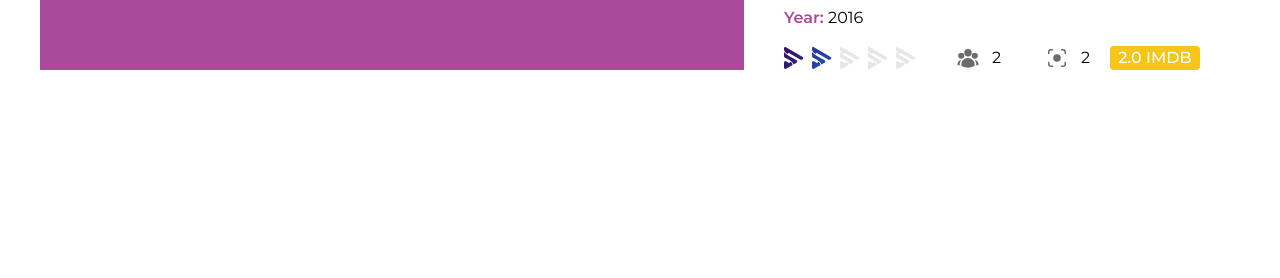
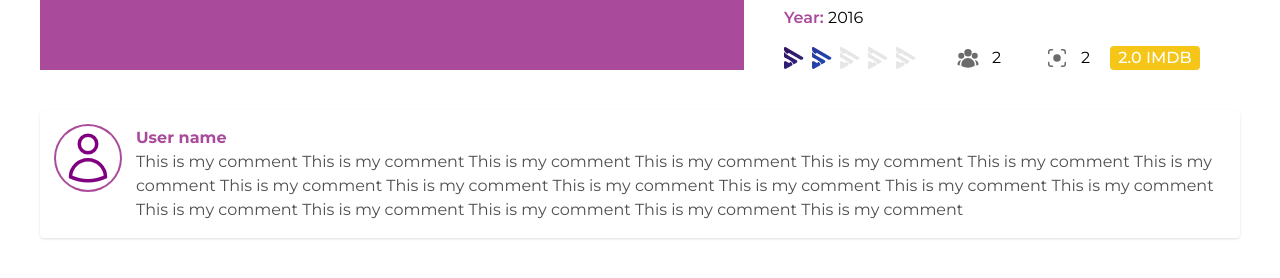
Before and after one commit to Alexdruso/HackaTUMeme, a Next.js app in the folder movie-picker-frontend/: page /movies/5180652121 in a window 1280 px wide. Shown: the part 528-806 px from the top of the page. Built offline with nearby package versions, Linux system fonts and the light colour scheme.

Commit message:
frontend: add comment section

```diff
--- /dev/null
+++ b/movie-picker-frontend/components/comment-section.tsx
@@ -0,0 +1,15 @@
+import Comment from './comment'
+
+function CommentSection() {
+  return (
+    <div className="py-10">
+      <Comment comment="This is my comment This is my comment This is my comment
+      This is my comment This is my comment This is my comment
+      This is my comment This is my comment This is my comment This is my comment
+      This is my comment This is my comment This is my comment This is my comment
+      This is my comment This is my comment This is my comment This is my comment "></Comment>
+    </div>
+  )
+}
+
+export default CommentSection
--- /dev/null
+++ b/movie-picker-frontend/components/comment.tsx
@@ -0,0 +1,15 @@
+import UserImage from "./user-image"
+
+function Comment({ comment }: { comment: string}) {
+  return (
+    <div className="shadow rounded p-4 flex gap-4">
+      <UserImage size="l" hover={false}></UserImage>
+      <div className="flex flex-col">
+        <span className="text-purple font-bold">User name</span>
+        <span className="text-grey">{comment}</span>
+      </div>
+    </div>
+  )
+}
+
+export default Comment
--- a/movie-picker-frontend/components/layouts/movie-layout.tsx
+++ b/movie-picker-frontend/components/layouts/movie-layout.tsx
@@ -1,7 +1,9 @@
 import { ReactNode } from "react"
+import CommentSection from "../comment-section"
 
 export default function MovieLayout({ graph, details } : {graph: ReactNode, details: ReactNode}) {
   return (
+    <>
       <div className="grid grid-cols-5 gap-10">
         <div className="col-span-3">
           {graph}
@@ -10,5 +12,7 @@ export default function MovieLayout({ graph, details } : {graph: ReactNode, deta
           {details}
         </div>
       </div>
+      <CommentSection></CommentSection>
+    </>
   )
 }
--- a/movie-picker-frontend/components/user-image.tsx
+++ b/movie-picker-frontend/components/user-image.tsx
@@ -1,8 +1,15 @@
-function UserImage() {
+import classnames from "classnames"
+
+function UserImage({ size = 's', hover = true } : { size?: 's' | 'l', hover?: boolean}) {
   return (
     <div>
-      <div className="w-8 h-8 rounded-full ring-1 ring-grey-dark hover:ring-2 hover:ring-purple flex items-center justify-center">
-        <svg xmlns="http://www.w3.org/2000/svg" fill="none" viewBox="0 0 24 24" strokeWidth={1.5} stroke="purple" className="w-6 h-6">
+      <div className={classnames(
+          "rounded-full ring-1 ring-grey-dark flex items-center justify-center",
+          (hover ? "hover:ring-2 hover:ring-purple" :  "ring-2 ring-purple" ),
+          (size == 's' ? 'w-8 h-8' : 'w-16 h-16')
+          )}>
+        <svg xmlns="http://www.w3.org/2000/svg" fill="none" viewBox="0 0 24 24" strokeWidth={1.5} stroke="purple"
+          className={classnames((size == 's' ? 'w-6 h-6' : 'w-14 h-14'))}>
           <path strokeLinecap="round" strokeLinejoin="round" d="M15.75 6a3.75 3.75 0 11-7.5 0 3.75 3.75 0 017.5 0zM4.501 20.118a7.5 7.5 0 0114.998 0A17.933 17.933 0 0112 21.75c-2.676 0-5.216-.584-7.499-1.632z" />
         </svg>
       </div>
--- a/movie-picker-frontend/tailwind.config.js
+++ b/movie-picker-frontend/tailwind.config.js
@@ -13,6 +13,7 @@ module.exports = {
       purple: '#aa4a9b',
       grey: {
         dark: '#6b6b6b',
+        DEFAULT: '#4F4F4F',
         light: '#e6e6e6',
       },
       imdb: {
```
Lines whose indentation alone changed are shown as unchanged.
